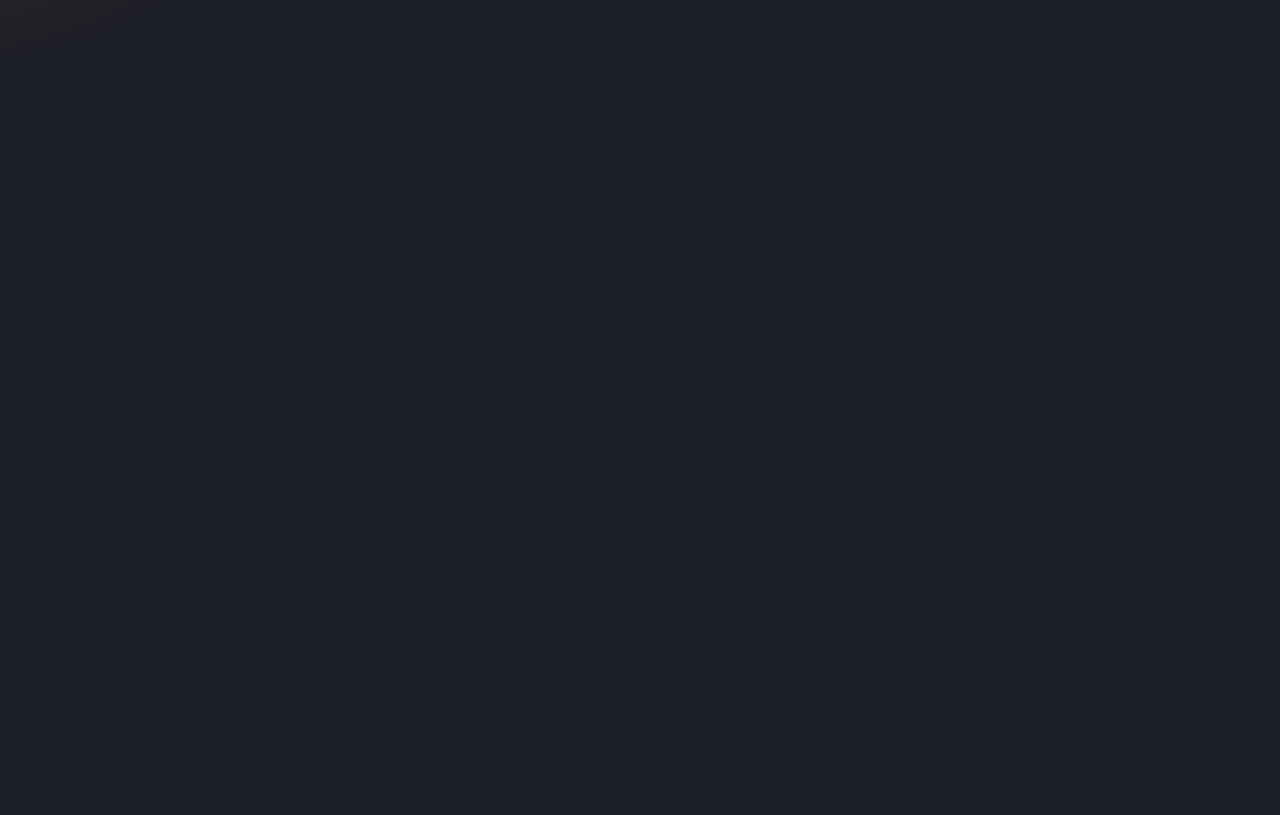
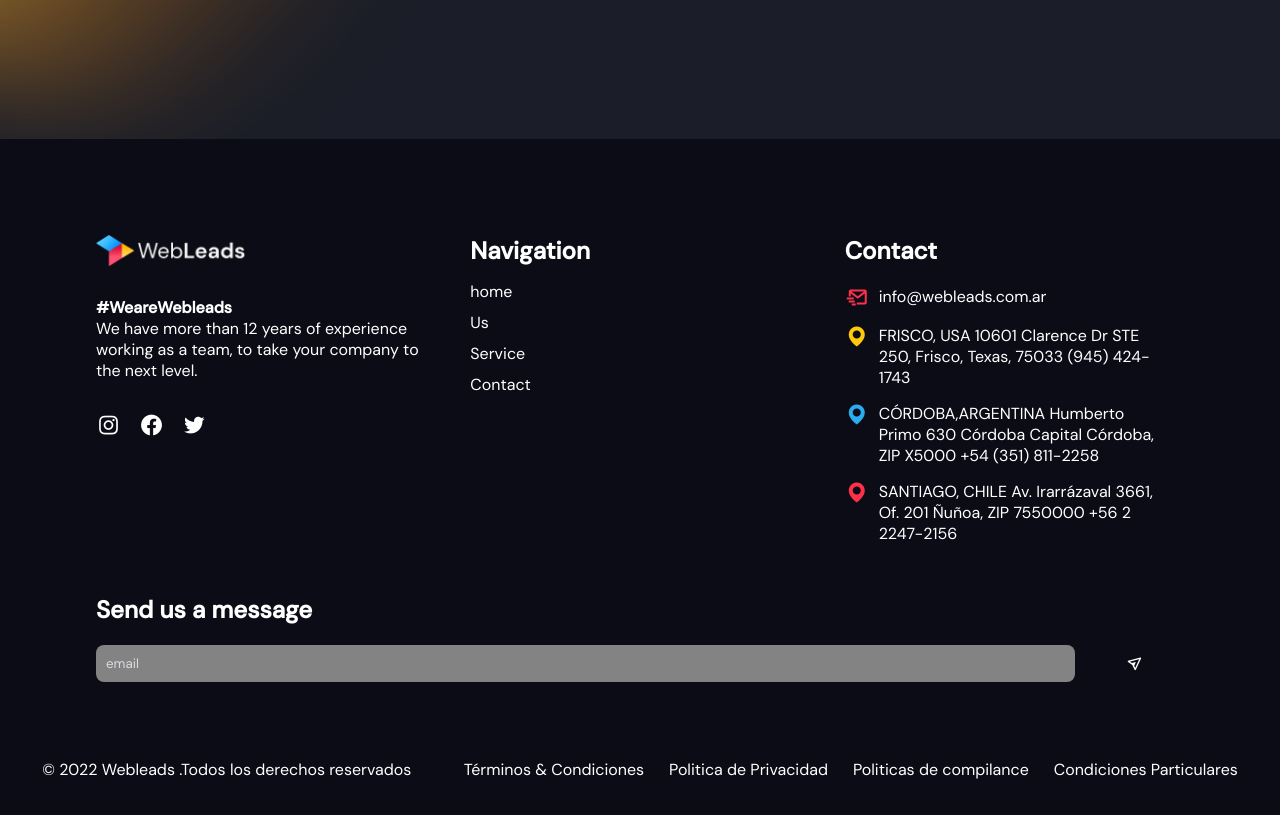
Before and after one commit to hectorRperez/webLeads, a Vue app: page / in a window 1280 px wide. Shown: the part 3800-4615 px from the top of the page. Before the commit the page ends 3917 px from the top, so only its background shows below. Built offline with nearby package versions, Linux system fonts and the light colour scheme.

Commit message:
footer ready

```diff
--- /dev/null
+++ b/src/components/Footer.vue
@@ -0,0 +1,210 @@
+<template>
+  <footer class="footer">
+    <div class="container">
+      <div class="column1">
+        <img src="@/assets/img/logotipo.png" alt="" />
+        <p>
+          <strong>
+            {{ $store.state.language.footer.column1.weAreWebleads }}
+          </strong>
+          <br />
+          {{ $store.state.language.footer.column1.content }}
+        </p>
+
+        <div class="social">
+          <a href="#">
+            <i class="bx bxl-instagram"></i>
+          </a>
+          <a href="#">
+            <i class="bx bxl-facebook-circle"></i>
+          </a>
+          <a href="#">
+            <i class="bx bxl-twitter"></i>
+          </a>
+        </div>
+      </div>
+
+      <div class="column2">
+        <h2>{{ $store.state.language.footer.column2.navigation }}</h2>
+        <ul>
+          <li>
+            <a href="#"> {{ $store.state.language.footer.column2.item1 }} </a>
+            <a href="#"> {{ $store.state.language.footer.column2.item2 }} </a>
+            <a href="#"> {{ $store.state.language.footer.column2.item3 }} </a>
+            <a href="#"> {{ $store.state.language.footer.column2.item4 }} </a>
+          </li>
+        </ul>
+      </div>
+      <div class="column3">
+        <h2>{{ $store.state.language.footer.column3.contact }}</h2>
+        <ul>
+          <li>
+            <i class="bx bx-mail-send" style="color: #ff304a"></i>
+            <p>{{ $store.state.language.footer.column3.item1 }}</p>
+          </li>
+          <li>
+            <i class="bx bxs-map" style="color: #feca09"></i>
+            <p>
+              {{ $store.state.language.footer.column3.item2 }}
+            </p>
+          </li>
+          <li>
+            <i class="bx bxs-map" style="color: #2babf0"></i>
+            <p>
+              {{ $store.state.language.footer.column3.item3 }}
+            </p>
+          </li>
+          <li>
+            <i class="bx bxs-map" style="color: #ff304a"></i>
+            <p>
+              {{ $store.state.language.footer.column3.item4 }}
+            </p>
+          </li>
+        </ul>
+      </div>
+      <div class="column4">
+        <h2>{{ $store.state.language.footer.column4.title }}</h2>
+        <input type="text" placeholder="email" />
+        <i class="bx bx-send"></i>
+      </div>
+    </div>
+    <div class="derechos">
+      <p>© 2022 Webleads .Todos los derechos reservados</p>
+      <div class="derechos__items">
+        <a href="#">Términos & Condiciones </a>
+        <a href="#"> Politica de Privacidad </a>
+        <a href="#"> Politicas de compilance </a>
+        <a href="#"> Condiciones Particulares</a>
+      </div>
+    </div>
+  </footer>
+</template>
+
+<script>
+export default {};
+</script>
+
+<style lang="scss" scoped>
+.footer {
+  color: white;
+  background: #0c0c17;
+  .container {
+    padding: 6rem;
+    display: flex;
+    width: 100%;
+    flex-wrap: wrap;
+    gap: 35px;
+
+    & > * {
+      flex: 1 1 250px;
+    }
+
+    .column1 {
+      display: flex;
+      flex-direction: column;
+      gap: 30px;
+
+      img {
+        width: 150px;
+      }
+
+      .social {
+        display: flex;
+        gap: 18px;
+        a {
+          font-size: 25px;
+          text-decoration: none;
+          color: white;
+        }
+      }
+    }
+
+    .column2 {
+      h2 {
+        margin-bottom: 10px;
+      }
+
+      & ul li {
+        display: flex;
+        flex-direction: column;
+
+        & a {
+          text-decoration: none;
+          color: white;
+          margin: 5px 0;
+        }
+      }
+    }
+
+    .column3 {
+      ul {
+        margin-top: 20px;
+        & li {
+          display: flex;
+          margin: 15px 0;
+          gap: 10px;
+          flex-wrap: wrap;
+          p {
+            width: 85%;
+          }
+
+          i {
+            font-size: 24px;
+          }
+        }
+      }
+    }
+
+    .column4 {
+      position: relative;
+
+      input {
+        margin-top: 20px;
+        padding: 10px;
+        border-radius: 8px;
+        width: 90%;
+        background: rgb(131, 131, 131);
+        border: none;
+        outline: none;
+
+        &::placeholder {
+          color: #d9dbe1;
+        }
+      }
+      i {
+        position: absolute;
+        top: 60px;
+        right: 40px;
+        transform: rotate(-40deg);
+        cursor: pointer;
+      }
+    }
+  }
+
+  .derechos {
+    display: flex;
+    justify-content: space-around;
+    position: relative;
+    top: -35px;
+    flex-wrap: wrap;
+    padding: 1rem;
+
+    p {
+      margin-bottom: 25px;
+      text-align: center;
+    }
+
+    .derechos__items {
+      display: flex;
+      gap: 25px;
+      flex-wrap: wrap;
+      justify-content: center;
+
+      & a {
+        text-decoration: none;
+        color: white;
+      }
+    }
+  }
+}
+</style>
--- a/src/components/ScrumService.vue
+++ b/src/components/ScrumService.vue
@@ -12,6 +12,7 @@
           {{ $store.state.language.HowWework.element2 }}
         </p>
       </div>
+      <img src="@/assets/img/Cuadro.svg" alt="" />
     </div>
   </section>
 </template>
@@ -59,6 +60,11 @@ section {
         border-radius: 25px;
       }
     }
+
+    img {
+      margin-top: 5rem;
+      width: 850px;
+    }
   }
 }
 </style>
--- a/src/components/Stack.vue
+++ b/src/components/Stack.vue
@@ -26,6 +26,7 @@ section {
   display: flex;
   justify-content: center;
   flex-wrap: wrap;
+  margin-bottom: 10rem;
 
   .container {
     margin-top: 5rem;
--- a/src/languages/en.json
+++ b/src/languages/en.json
@@ -52,5 +52,29 @@
 	"stack": {
 		"stackTitle": "Technological stack",
 		"stackInfo": "Our development team is specialized in the use of modern technologies, safe, robust and with great performance in all types of projects of any size and objective ."
+	},
+
+	"footer": {
+		"column1": {
+			"weAreWebleads": "#WeareWebleads",
+			"content": "We have more than 12 years of experience working as a team, to take your company to the next level. "
+		},
+		"column2": {
+			"navigation": "Navigation",
+			"item1": "home",
+			"item2": "Us",
+			"item3": "Service",
+			"item4": "Contact"
+		},
+		"column3": {
+			"contact": "Contact",
+			"item1": "info@webleads.com.ar",
+			"item2": "FRISCO, USA 10601 Clarence Dr STE 250, Frisco, Texas, 75033 (945) 424-1743",
+			"item3": "CÓRDOBA,ARGENTINA Humberto Primo 630 Córdoba Capital Córdoba, ZIP X5000 +54 (351) 811-2258",
+			"item4": "SANTIAGO, CHILE Av. Irarrázaval 3661, Of. 201 Ñuñoa, ZIP 7550000 +56 2 2247-2156"
+		},
+		"column4": {
+			"title": "Send us a message"
+		}
 	}
 }
--- a/src/languages/es.json
+++ b/src/languages/es.json
@@ -52,5 +52,29 @@
 	"stack": {
 		"stackTitle": "Stack tecnologico",
 		"stackInfo": "Nuestro equipo de desarrollo está especializado en el uso de tecnologías modernas, seguras, robustas y con gran rendimiento en todo tipo de proyectos de cualquier tamaño y objetivo."
+	},
+
+	"footer": {
+		"column1": {
+			"weAreWebleads": "#SomosWebleads",
+			"content": "Tenemos mas de 12 años de experiencia trabajando en equipo, para llevar tu empresa al siguiente nivel."
+		},
+		"column2": {
+			"navigation": "Navegacion",
+			"item1": "Inicio",
+			"item2": "Nosotros",
+			"item3": "Servicios",
+			"item4": "Contactos"
+		},
+		"column3": {
+			"contact": "Contactanos",
+			"item1": "info@webleads.com.ar",
+			"item2": "FRISCO, USA 10601 Clarence Dr STE 250, Frisco, Texas, 75033 (945) 424-1743",
+			"item3": "CÓRDOBA,ARGENTINA Humberto Primo 630 Córdoba Capital Córdoba, ZIP X5000 +54 (351) 811-2258",
+			"item4": "SANTIAGO, CHILE Av. Irarrázaval 3661, Of. 201 Ñuñoa, ZIP 7550000 +56 2 2247-2156"
+		},
+		"column4": {
+			"title": "Envianos un mensaje"
+		}
 	}
 }
--- a/src/view/HomePage.vue
+++ b/src/view/HomePage.vue
@@ -10,8 +10,8 @@
   <who-trust-us></who-trust-us>
   <scrum-service></scrum-service>
   <img class="gradient-3" src="../assets/img/Gradient03.svg" alt="" />
-
   <stack></stack>
+  <Footer />
 </template>
 
 <script>
@@ -22,6 +22,7 @@ import OurServices from "../components/OurServices.vue";
 import ScrumService from "../components/ScrumService.vue";
 import whoTrustUs from "@/components/whoTrustUs.vue";
 import Stack from "@/components/Stack.vue";
+import Footer from "../components/Footer.vue";
 
 export default {
   data() {
@@ -43,6 +44,7 @@ export default {
     ScrumService,
     whoTrustUs,
     Stack,
+    Footer,
   },
 };
 </script>
@@ -66,9 +68,8 @@ export default {
 
 .gradient-3 {
   width: 650px;
-  height: 1200px;
+  height: 800px;
   position: absolute;
   z-index: -100;
-  left: 0;
 }
 </style>
```
Also changed, not shown: src/assets/img/Cuadro.svg (added).
